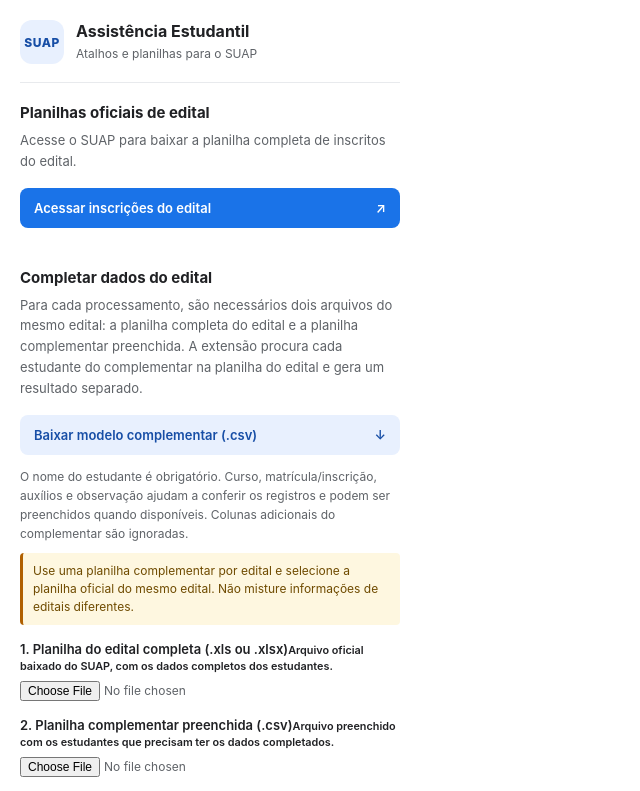
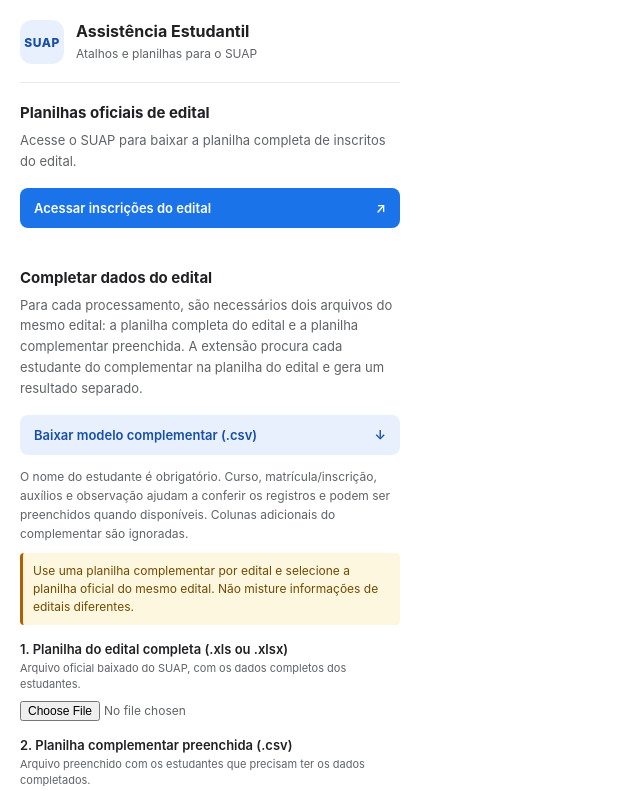
Before and after one commit to rafatosta/suap-assistencia-estudantil, a React (Vite) app: page / in a window 1280 px wide. Shown: the top 791 px of the page, without its empty margins (0-640 px from the left). Built offline with nearby package versions, Linux system fonts and the light colour scheme.

Commit message:
Destacar as descrições dos dois arquivos

```diff
--- a/src/index.css
+++ b/src/index.css
@@ -27,6 +27,7 @@ h1 { margin: 0; font-size: 16px; line-height: 1.3; }
 .feature__note { margin-top: 12px !important; font-size: 12px !important; }
 .feature__notice { margin-top: 10px !important; padding: 9px 10px; border-left: 3px solid #b06000; border-radius: 4px; background: #fef7e0; color: #6f4b00 !important; font-size: 12px !important; line-height: 1.5 !important; }
 .upload { display: block; margin-top: 16px; color: #202124; font-size: 13px; font-weight: 600; }
+.upload__help { display: block; margin-top: 4px; color: #5f6368; font-size: 11px; font-weight: 400; line-height: 1.45; }
 .upload input { display: block; width: 100%; margin-top: 8px; color: #5f6368; font: inherit; font-size: 12px; font-weight: 400; }
 .file-name { margin-top: 4px !important; overflow-wrap: anywhere; font-size: 11px !important; }
 .process-button { justify-content: center; }
```
